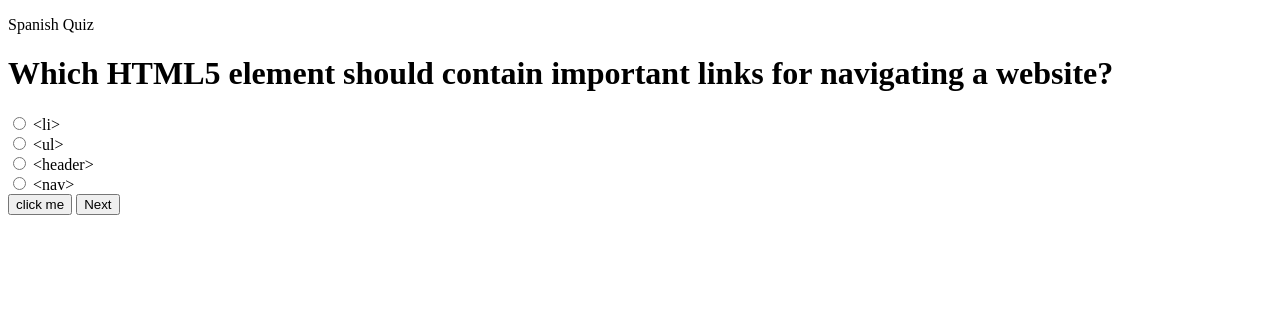
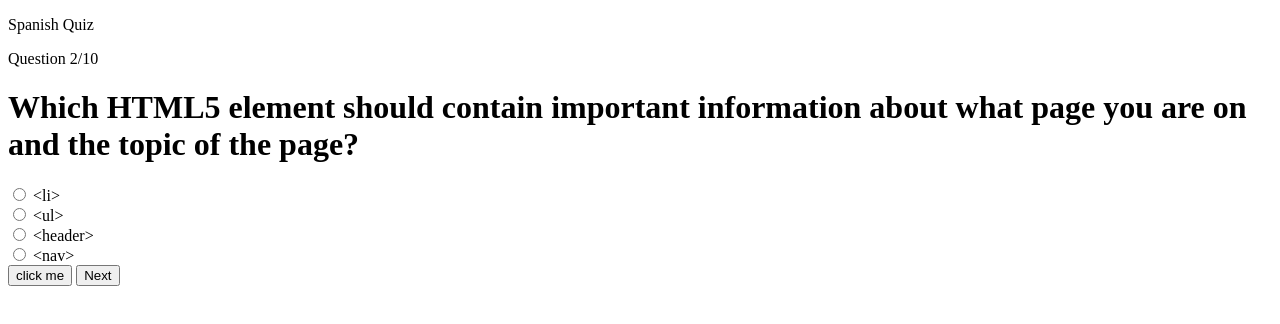
Before and after one commit to chuelgi/spanish-quiz, a plain HTML site: page index.html in a window 1280 px wide. Both pictures are taken after a click on the button "Next". Drawn offline with Linux system fonts and the light colour scheme.

Commit message:
Added question counter, and question begins on load

```diff
--- a/index.html
+++ b/index.html
@@ -9,12 +9,14 @@
         <meta name="viewport" content="width=device-width, initial-scale=1">
         <link rel="stylesheet" href="">
     </head>
-    <body>
+    <body onload="quizStart()">
 
         <p>Spanish Quiz</p>
 
         <div class = "card">
             <div id = "question-container">
+
+                <p> Question <span id = "question-place"></span>/10</p>
                 <h1 id="display-question"></h1>
             </div>
             <div id = "options-container">
--- a/quizQuestions.js
+++ b/quizQuestions.js
@@ -130,15 +130,28 @@ const quizQuestions = [
 	},
 ];
 
+function quizStart() {
+	const currentQ = quizQuestions[0];
+	// display question place
+	var quest = document.getElementById('question-place');
+	quest.innerText = currentQ.id;
+	console.log('test');
+}
+
 //counter for question
-var i = 0;
+let i = 1;
 
 function getNext() {
+	//if i == 9 call function to show quiz results/ end quiz
+
 	//retrieve question
 	const currentQ = quizQuestions[i];
 
+	let quest = document.getElementById('question-place');
+	quest.innerText = currentQ.id;
+
 	//set question text
-	var quest = document.getElementById('display-question');
+	quest = document.getElementById('display-question');
 	quest.innerText = currentQ.question;
 
 	//set choices text
@@ -150,8 +163,3 @@ function getNext() {
 		currentQ.choices.d;
 	i++;
 }
-
-function next() {
-	return i++;
-}
-console.log(i);
```
